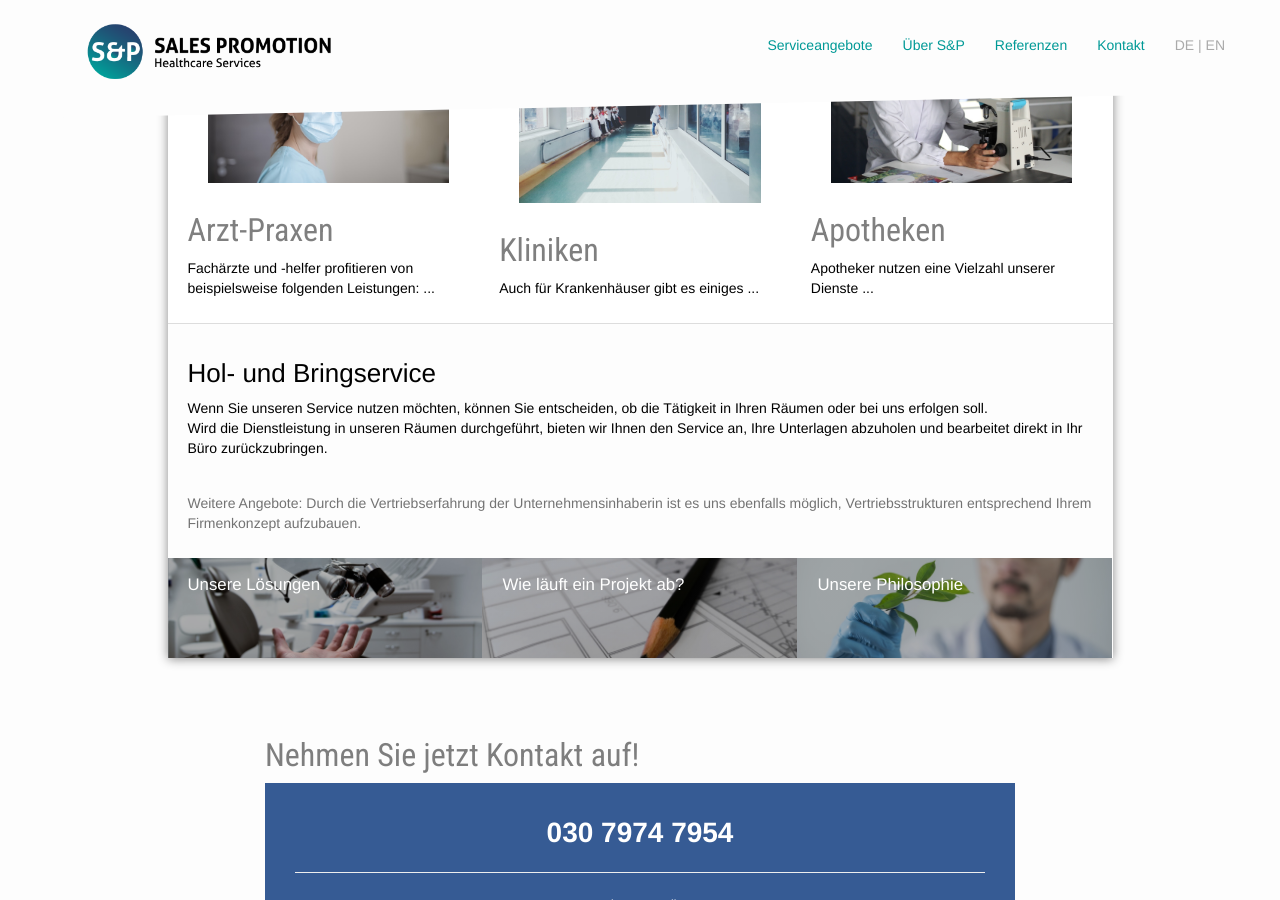
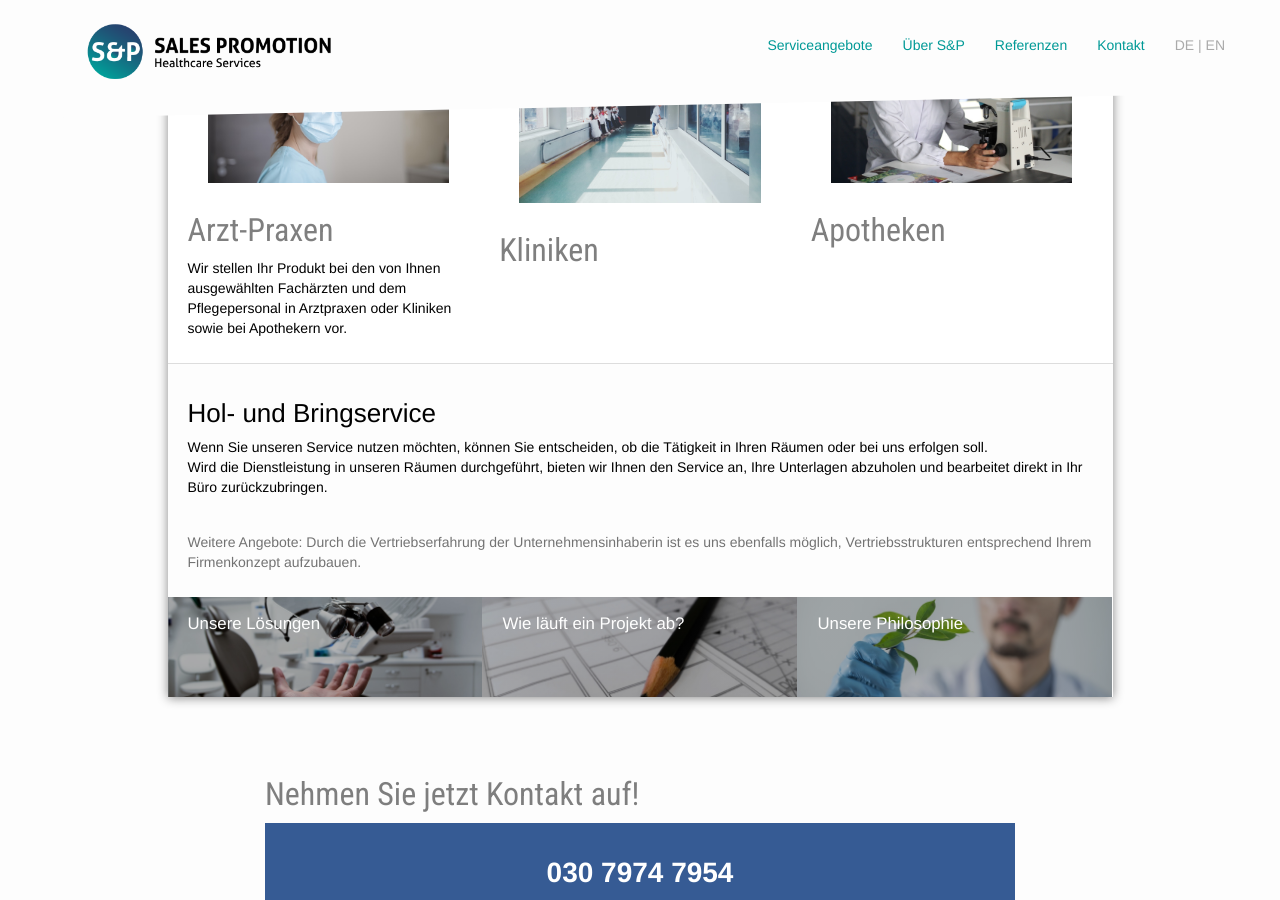
Before and after one commit to samlawski/sp-healthcare, a Jekyll site: the page built from fuer-wen.html, in a window 1280 px wide and 900 px high, scrolled down 661 px. Built offline with Jekyll 4.4.1, drawn with Linux system fonts in a browser that asks for light colours; nearby versions of some CDN libraries.

Commit message:
Updated 2 files via CloudCannon

```diff
--- a/fuer-wen.html
+++ b/fuer-wen.html
@@ -10,7 +10,7 @@ title: Unsere Zielgruppen
     <img src="/assets/images/doctor.jpg" class="editable img-responsive" alt="Arzt" />
     <h2>Arzt-Praxen</h2>
     <div class="editable">
-      <p>Fachärzte und -helfer profitieren von beispielsweise folgenden Leistungen: ...</p>
+      <p>Wir stellen Ihr Produkt bei den von Ihnen ausgew&auml;hlten Fach&auml;rzten und dem Pflegepersonal in Arztpraxen oder Kliniken sowie bei Apothekern vor.</p>
     </div>
   </div>
 
@@ -18,7 +18,7 @@ title: Unsere Zielgruppen
     <img src="/assets/images/hospital.jpg" class="editable img-responsive" alt="Arzt" />
     <h2>Kliniken</h2>
     <div class="editable">
-      <p>Auch für Krankenhäuser gibt es einiges ...</p>
+
     </div>
   </div>
 
@@ -26,7 +26,7 @@ title: Unsere Zielgruppen
     <img src="/assets/images/pharmacy.jpg" class="editable img-responsive" alt="Arzt" />
     <h2>Apotheken</h2>
     <div class="editable">
-      <p>Apotheker nutzen eine Vielzahl unserer Dienste ...</p>
+
     </div>
   </div>
 </div>
```
Also changed, not shown: _layouts/angebot.html (+9 -3 lines).
